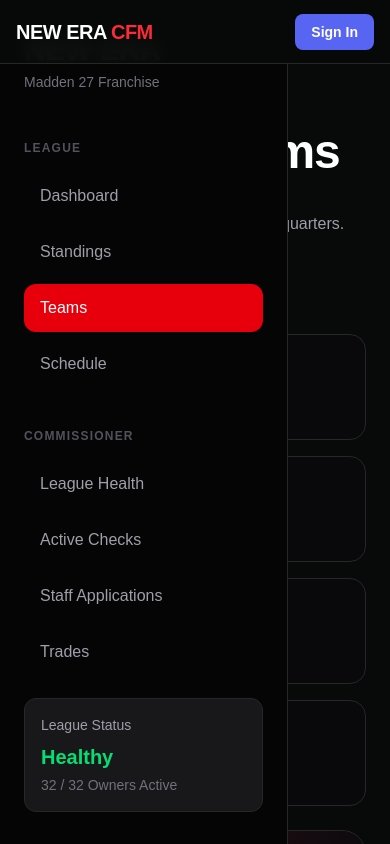
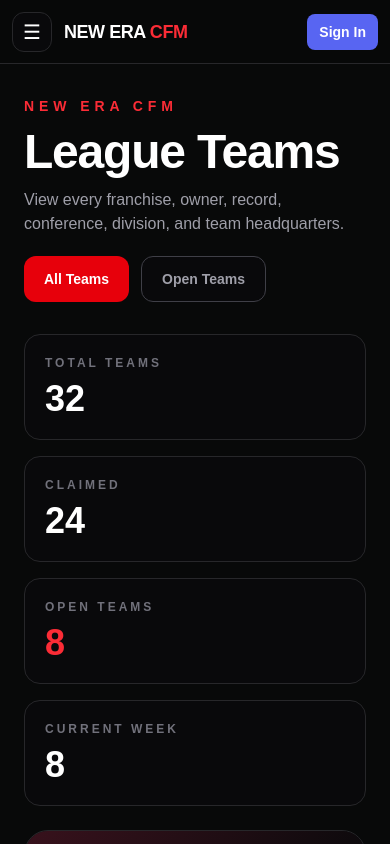
Before and after one commit to ricooooooooooo/new-era-cfm, a Next.js app: page /teams in a window 390 px wide. Shown: the top 844 px of the page. Built offline with nearby package versions, Linux system fonts and the light colour scheme.

Commit message:
Fix mobile intro and sidebar

```diff
--- a/app/components/Intro/Intro.tsx
+++ b/app/components/Intro/Intro.tsx
@@ -14,11 +14,11 @@ export default function Intro({
   const [fadeOut, setFadeOut] = useState(false);
 
   async function startIntro() {
-    setStarted(true);
-
     const video = videoRef.current;
 
     if (!video) return;
+
+    setStarted(true);
 
     video.muted = false;
     video.volume = 1;
@@ -45,10 +45,9 @@ export default function Intro({
   }
 
   return (
-    <>
     <div
-        className={`fixed inset-0 z-[9999] overflow-hidden bg-black transition-opacity duration-700 ${
-          fadeOut ? "pointer-events-none opacity-0" : "opacity-100"
+      className={`fixed inset-0 z-[99999] overflow-hidden bg-black transition-opacity duration-700 ${
+        fadeOut ? "opacity-0" : "opacity-100"
       }`}
     >
       {!started && (
@@ -56,7 +55,7 @@ export default function Intro({
           <button
             type="button"
             onClick={startIntro}
-              className="rounded-full border border-white/30 bg-white/10 px-8 py-4 text-sm font-bold uppercase tracking-[0.25em] text-white backdrop-blur-md transition hover:bg-white hover:text-black active:scale-95"
+            className="rounded-full border border-white/30 bg-white/10 px-8 py-4 text-sm font-bold uppercase tracking-[0.25em] text-white backdrop-blur-md transition active:scale-95 sm:hover:bg-white sm:hover:text-black"
           >
             Enter New Era
           </button>
@@ -77,20 +76,11 @@ export default function Intro({
         <button
           type="button"
           onClick={finishIntro}
-            className="absolute bottom-[max(1.5rem,env(safe-area-inset-bottom))] right-4 z-10 rounded-full border border-white/30 bg-black/50 px-5 py-2.5 text-xs font-semibold text-white backdrop-blur-md transition hover:bg-white hover:text-black sm:bottom-8 sm:right-8 sm:px-6 sm:py-3 sm:text-sm"
+          className="absolute bottom-[max(1.5rem,env(safe-area-inset-bottom))] right-4 z-30 rounded-full border border-white/30 bg-black/60 px-5 py-2.5 text-xs font-semibold text-white backdrop-blur-md sm:bottom-8 sm:right-8 sm:px-6 sm:py-3 sm:text-sm"
         >
           Skip Intro
         </button>
       )}
     </div>
-
-      <div
-        className={`transition-opacity duration-700 ${
-          fadeOut ? "opacity-100" : "opacity-0"
-        }`}
-      >
-        {children}
-      </div>
-    </>
   );
 }
--- a/app/components/Navbar.tsx
+++ b/app/components/Navbar.tsx
@@ -3,6 +3,10 @@
 import Link from "next/link";
 import { usePathname } from "next/navigation";
 import { useEffect, useRef, useState } from "react";
+
+type NavbarProps = {
+  onMenuClick: () => void;
+};
 
 type DiscordUser = {
   id: string;
@@ -19,7 +23,7 @@ const navLinks = [
   { label: "Trades", href: "/trades", ready: false },
 ];
 
-export default function Navbar() {
+export default function Navbar({ onMenuClick }: NavbarProps) {
   const pathname = usePathname();
   const dropdownRef = useRef<HTMLDivElement>(null);
 
@@ -72,14 +76,26 @@ export default function Navbar() {
       : null;
 
   return (
-    <header className="sticky top-0 z-50 flex h-16 items-center justify-between border-b border-zinc-800 bg-[#080909]/95 px-4 backdrop-blur sm:px-6">
-      <div className="flex items-center gap-8">
-        <Link href="/" className="text-xl font-black tracking-tight">
+    <header className="sticky top-0 z-50 flex h-16 items-center justify-between border-b border-zinc-800 bg-[#080909]/95 px-3 backdrop-blur sm:px-6 lg:ml-72">
+      <div className="flex min-w-0 items-center gap-3 lg:gap-8">
+        <button
+          type="button"
+          onClick={onMenuClick}
+          aria-label="Open menu"
+          className="flex h-10 w-10 shrink-0 items-center justify-center rounded-xl border border-zinc-800 bg-zinc-950 text-xl text-white lg:hidden"
+        >
+          ☰
+        </button>
+
+        <Link
+          href="/"
+          className="truncate text-lg font-black tracking-tight sm:text-xl"
+        >
           NEW ERA
           <span className="ml-1 text-red-500">CFM</span>
         </Link>
 
-        <nav className="hidden items-center gap-6 text-sm font-semibold lg:flex">
+        <nav className="hidden items-center gap-6 text-sm font-semibold xl:flex">
           {navLinks.map((link) => {
             const isActive =
               link.href === "/"
@@ -114,21 +130,21 @@ export default function Navbar() {
         </nav>
       </div>
 
-      <div className="flex items-center gap-3">
+      <div className="flex shrink-0 items-center gap-3">
         <input
           type="text"
           placeholder="Search league..."
-          className="hidden w-52 rounded-xl border border-zinc-800 bg-zinc-950 px-4 py-2 text-sm text-white outline-none placeholder:text-zinc-600 focus:border-red-600 md:block"
+          className="hidden w-52 rounded-xl border border-zinc-800 bg-zinc-950 px-4 py-2 text-sm text-white outline-none placeholder:text-zinc-600 focus:border-red-600 2xl:block"
         />
 
         {loading ? (
-          <div className="h-10 w-32 animate-pulse rounded-lg bg-zinc-800" />
+          <div className="h-10 w-10 animate-pulse rounded-xl bg-zinc-800 sm:w-32" />
         ) : user ? (
           <div ref={dropdownRef} className="relative">
             <button
               type="button"
               onClick={() => setDropdownOpen((current) => !current)}
-              className="flex items-center gap-2 rounded-xl border border-zinc-800 bg-zinc-950 px-3 py-2 transition hover:border-zinc-700 hover:bg-zinc-900"
+              className="flex items-center gap-2 rounded-xl border border-zinc-800 bg-zinc-950 px-2 py-2 transition hover:border-zinc-700 hover:bg-zinc-900 sm:px-3"
             >
               {avatarUrl ? (
                 <img
@@ -146,13 +162,14 @@ export default function Navbar() {
                 <p className="max-w-28 truncate text-sm font-bold text-white">
                   {user.displayName}
                 </p>
+
                 <p className="text-[10px] font-semibold uppercase tracking-wider text-green-500">
                   Connected
                 </p>
               </div>
 
               <span
-                className={`text-xs text-zinc-500 transition ${
+                className={`hidden text-xs text-zinc-500 transition sm:block ${
                   dropdownOpen ? "rotate-180" : ""
                 }`}
               >
@@ -166,6 +183,7 @@ export default function Navbar() {
                   <p className="truncate text-sm font-bold text-white">
                     {user.displayName}
                   </p>
+
                   <p className="truncate text-xs text-zinc-500">
                     @{user.username}
                   </p>
@@ -199,10 +217,15 @@ export default function Navbar() {
         ) : (
           <a
             href="/api/discord/login"
-            className="rounded-lg bg-[#5865F2] px-4 py-2 text-sm font-bold text-white transition hover:bg-[#4752c4]"
+            className="rounded-lg bg-[#5865F2] px-3 py-2 text-sm font-bold text-white transition hover:bg-[#4752c4] sm:px-4"
           >
-            <span className="hidden sm:inline">Sign in with Discord</span>
-            <span className="sm:hidden">Sign In</span>
+            <span className="hidden sm:inline">
+              Sign in with Discord
+            </span>
+
+            <span className="sm:hidden">
+              Sign In
+            </span>
           </a>
         )}
       </div>
--- a/app/components/Sidebar.tsx
+++ b/app/components/Sidebar.tsx
@@ -2,6 +2,12 @@
 
 import Link from "next/link";
 import { usePathname } from "next/navigation";
+import { useEffect } from "react";
+
+type SidebarProps = {
+  open: boolean;
+  onClose: () => void;
+};
 
 const leagueLinks = [
   { label: "Dashboard", href: "/" },
@@ -17,14 +23,39 @@ const commissionerLinks = [
   { label: "Trades", href: "/trade-center" },
 ];
 
-export default function Sidebar() {
+export default function Sidebar({ open, onClose }: SidebarProps) {
   const pathname = usePathname();
 
+  useEffect(() => {
+    onClose();
+  }, [pathname]);
+
+  useEffect(() => {
+    document.body.style.overflow = open ? "hidden" : "";
+
+    return () => {
+      document.body.style.overflow = "";
+    };
+  }, [open]);
+
   return (
-    <aside className="fixed left-0 top-0 flex h-screen w-72 flex-col border-r border-zinc-800 bg-[#050505] px-6 py-8">
+    <>
+      {open && (
+        <button
+          type="button"
+          aria-label="Close navigation"
+          onClick={onClose}
+          className="fixed inset-0 z-[60] bg-black/70 backdrop-blur-sm lg:hidden"
+        />
+      )}
 
+      <aside
+        className={`fixed left-0 top-0 z-[70] flex h-dvh w-[85vw] max-w-72 flex-col overflow-y-auto border-r border-zinc-800 bg-[#050505] px-6 py-6 transition-transform duration-300 lg:w-72 lg:translate-x-0 lg:py-8 ${
+          open ? "translate-x-0" : "-translate-x-full"
+        }`}
+      >
+        <div className="flex items-start justify-between">
           <div>
-
             <h1 className="text-3xl font-black tracking-tight">
               NEW ERA
             </h1>
@@ -32,19 +63,25 @@ export default function Sidebar() {
             <p className="mt-1 text-sm text-zinc-500">
               Madden 27 Franchise
             </p>
-
           </div>
 
-      <div className="mt-12">
+          <button
+            type="button"
+            onClick={onClose}
+            aria-label="Close menu"
+            className="flex h-10 w-10 items-center justify-center rounded-xl border border-zinc-800 text-xl text-zinc-400 transition hover:bg-zinc-900 hover:text-white lg:hidden"
+          >
+            ×
+          </button>
+        </div>
 
+        <div className="mt-10">
           <p className="mb-4 text-xs font-bold uppercase tracking-widest text-zinc-600">
             League
           </p>
 
           <div className="space-y-2">
-
             {leagueLinks.map((link) => {
-
               const active =
                 link.href === "/"
                   ? pathname === "/"
@@ -63,23 +100,17 @@ export default function Sidebar() {
                   {link.label}
                 </Link>
               );
-
             })}
-
           </div>
-
         </div>
 
         <div className="mt-10">
-
           <p className="mb-4 text-xs font-bold uppercase tracking-widest text-zinc-600">
             Commissioner
           </p>
 
           <div className="space-y-2">
-
             {commissionerLinks.map((link) => {
-
               const active = pathname.startsWith(link.href);
 
               return (
@@ -95,15 +126,11 @@ export default function Sidebar() {
                   {link.label}
                 </Link>
               );
-
             })}
-
           </div>
-
         </div>
 
         <div className="mt-auto rounded-xl border border-zinc-800 bg-zinc-900 p-4">
-
           <p className="text-sm text-zinc-400">
             League Status
           </p>
@@ -115,9 +142,8 @@ export default function Sidebar() {
           <p className="mt-1 text-sm text-zinc-500">
             32 / 32 Owners Active
           </p>
-
         </div>
-
       </aside>
+    </>
   );
 }
--- a/app/components/layout/AppLayout.tsx
+++ b/app/components/layout/AppLayout.tsx
@@ -1,4 +1,7 @@
+"use client";
+
 import type { ReactNode } from "react";
+import { useState } from "react";
 import Navbar from "../Navbar";
 import Sidebar from "../Sidebar";
 
@@ -7,17 +10,20 @@ type AppLayoutProps = {
 };
 
 export default function AppLayout({ children }: AppLayoutProps) {
+  const [sidebarOpen, setSidebarOpen] = useState(false);
+
   return (
     <div className="min-h-screen bg-[#080909] text-white">
-      <Navbar />
+      <Navbar onMenuClick={() => setSidebarOpen(true)} />
 
-      <div className="flex">
-        <Sidebar />
+      <Sidebar
+        open={sidebarOpen}
+        onClose={() => setSidebarOpen(false)}
+      />
 
-        <main className="min-w-0 flex-1 overflow-x-hidden">
-          {children}
-        </main>
-      </div>
+      <main className="min-w-0 overflow-x-hidden lg:ml-72">
+        {children}
+      </main>
     </div>
   );
 }
```
Lines whose indentation alone changed are shown as unchanged.
